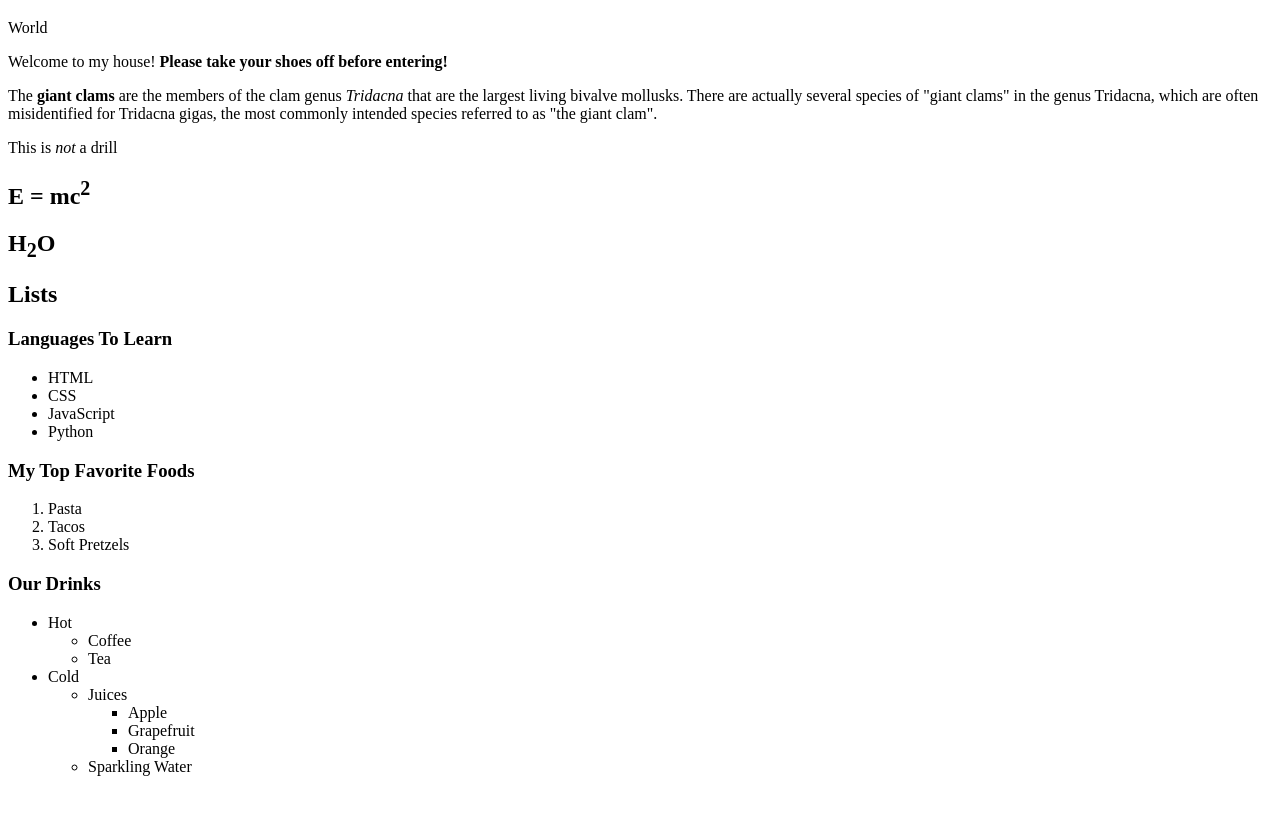
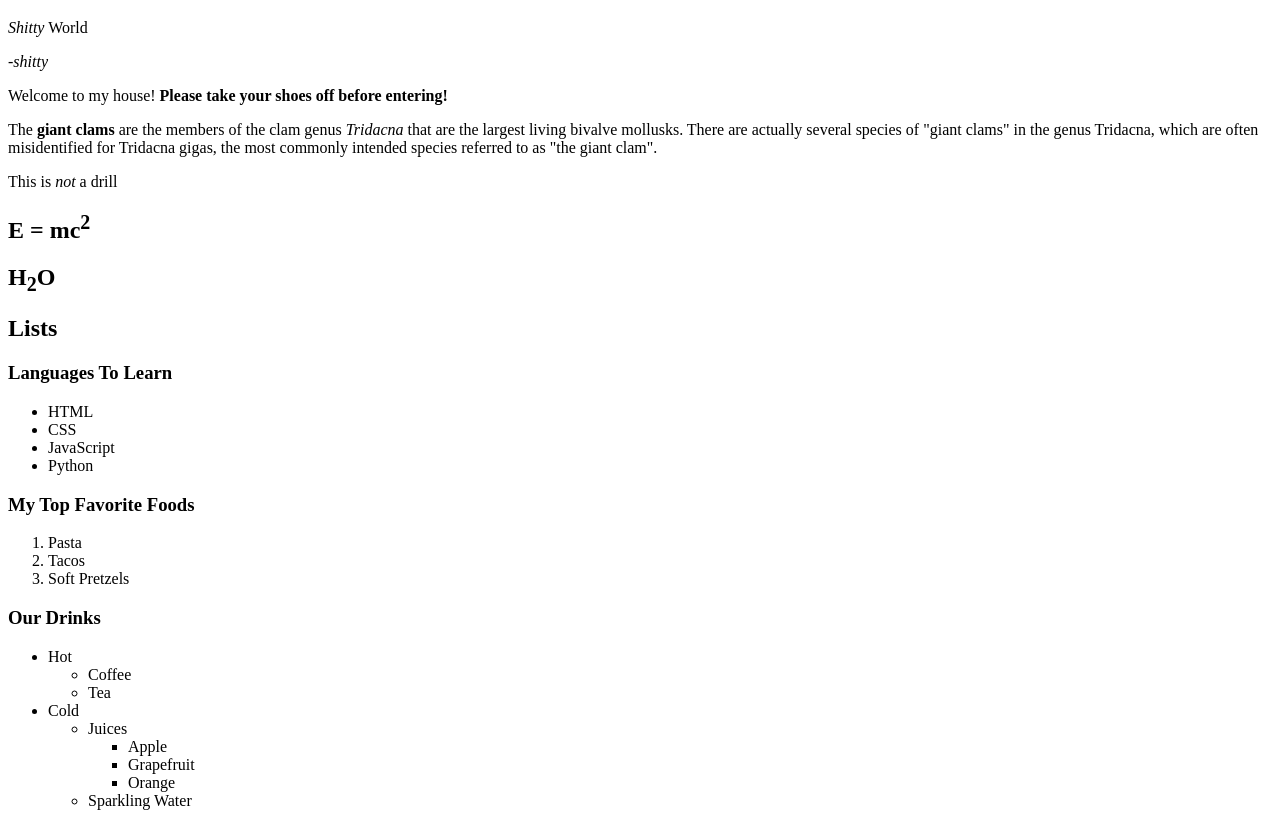
Before and after one commit to phlpss/HTML_couse_udemy, a plain HTML site: page textElements.html in a window 1280 px wide. Shown: the part 61-887 px from the top of the page. Before the commit the page ends 853 px from the top, so only its background shows below. Drawn offline with Linux system fonts and the light colour scheme.

Commit message:
section 3

```diff
--- a/textElements.html
+++ b/textElements.html
@@ -5,7 +5,8 @@
   </head>
   <body>
     <h1>Hello!</h1>
-    World
+    <em>Shitty</em> World
+    <p><i>-shitty </i></p>
     <p>
       Welcome to my house!
       <strong>Please take your shoes off before entering!</strong>
```
